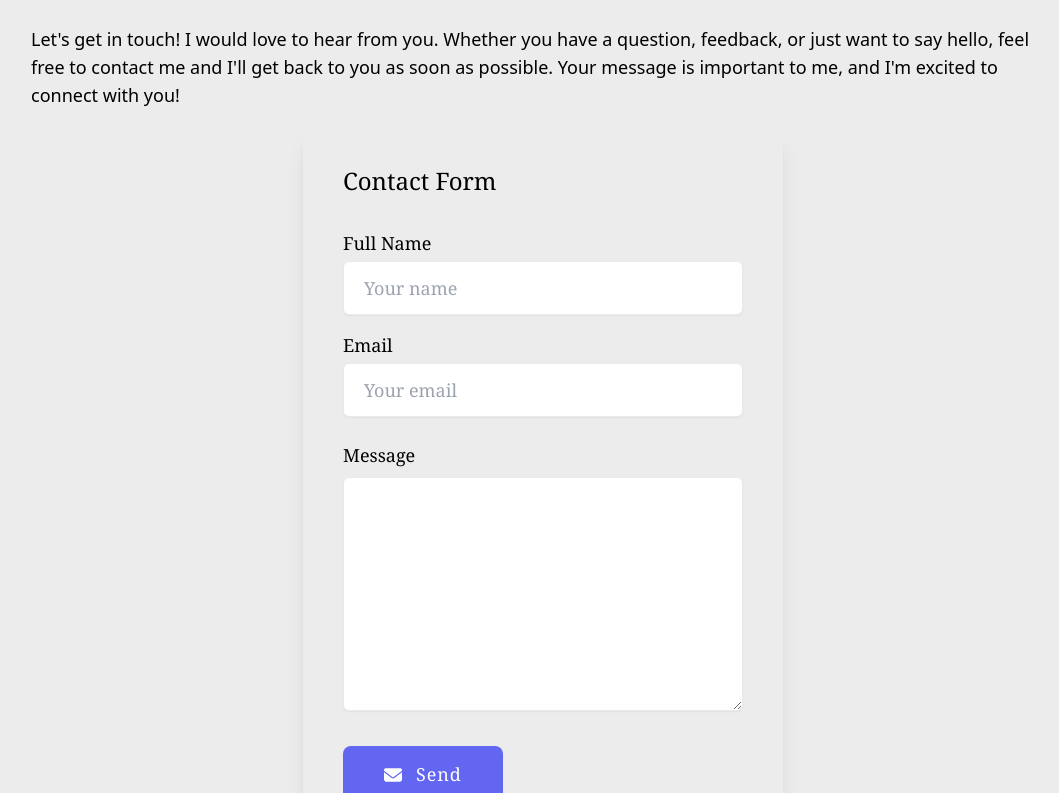
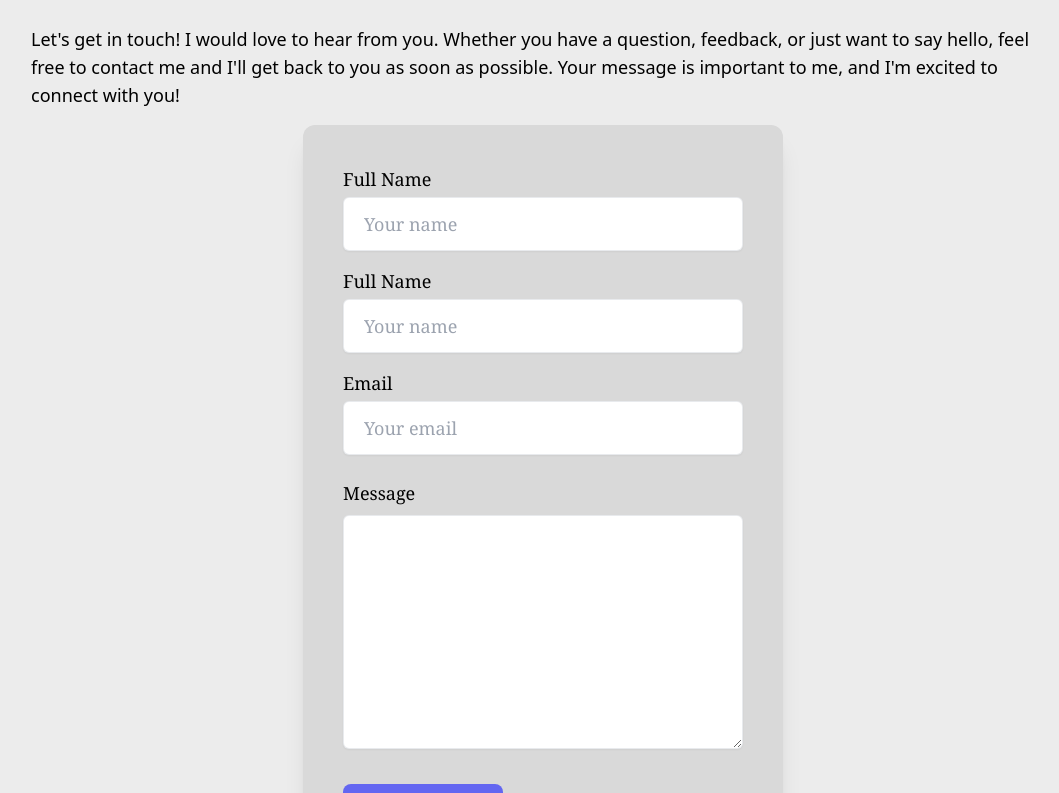
Before and after one commit to gastondvoskin/portfolio, a React (Vite) app in the folder client/: page / in a window 1280 px wide. Shown: the part 5300-6093 px from the top of the page, without its empty margins (97-1156 px from the left). Built offline with nearby package versions, Linux system fonts and the light colour scheme; no server answers.

Commit message:
Styling and modularizing Form

```diff
--- a/client/src/components/Form.jsx
+++ b/client/src/components/Form.jsx
@@ -2,6 +2,7 @@ import { useState } from "react";
 import axios from "axios";
 import { FontAwesomeIcon } from '@fortawesome/react-fontawesome';
 import { faEnvelope } from '@fortawesome/free-solid-svg-icons';
+import Form_Input from "./Form_Input";
 
 const envelopeIcon = <FontAwesomeIcon icon={faEnvelope} />
 
@@ -15,7 +16,7 @@ const Form = () => {
   })
 
 
-  const [loading, setLoading] = useState(false);
+  const [sending, setSending] = useState(false);
 
   const onChange = (event) => {
     const { value, name } = event.target;
@@ -24,7 +25,7 @@ const Form = () => {
 
   const onSubmit = async (e) => {
     e.preventDefault();
-    setLoading(true);
+    setSending(true);
 
     try {
       const response = await axios.post("/contact", inputs);
@@ -35,24 +36,23 @@ const Form = () => {
         message:""
       })
     } catch (error) {
-      alert("Error al enviar la consulta");
+      alert("An error occured.");
     } finally {
-      setLoading(false);
+      setSending(false);
     }
   };
+
   return (
     <div className="w-full lg:w-1/2">
 			<div className="leading-loose">
 				<form
 					onSubmit={onSubmit}
-					className="max-w-xl m-4 p-6 sm:p-10 bg-secondary-light dark:bg-secondary-dark rounded-xl shadow-xl text-left"
+					className="max-w-xl m-4 p-6 sm:p-10 bg-mybg2 dark:bg-mybg2d rounded-xl shadow-xl text-left"
 				>
-					<p className="font-general-medium text-primary-dark dark:text-primary-light text-2xl mb-8">
-						Contact Form
-					</p>
-          <div className="font-general-regular mb-4">
+          <Form_Input name="name" labelText="Full Name" value={inputs.name} onChange={onChange} placeHolder="Your name"/>
+          <div className="mb-4">
             <label
-              className="block text-lg text-primary-dark dark:text-primary-light mb-1"
+              className="block mb-1 text-lg text-black dark:text-white"
               htmlFor="name"
             >
               Full Name
@@ -60,7 +60,7 @@ const Form = () => {
             <input
               value={inputs.name}
               onChange={onChange}
-              className="w-full px-5 py-2 border border-gray-300 dark:border-primary-dark border-opacity-50 text-primary-dark dark:text-secondary-light bg-ternary-light dark:bg-ternary-dark rounded-md shadow-sm text-md"
+              className="w-full px-5 py-2 bg-white text-black text-md border border-gray-300 border-opacity-50 rounded-md shadow-sm dark:bg-mybg1d dark:text-white dark:border-gray-500"
               type="text"
               id="name"
               name="name"
@@ -69,6 +69,7 @@ const Form = () => {
               required
             />
           </div>
+
           <div className="font-general-regular mb-4">
             <label
               className="block text-lg text-primary-dark dark:text-primary-light mb-1"
@@ -104,14 +105,16 @@ const Form = () => {
 							cols="14"
 							rows="6"
 							aria-label="Message"
-						></textarea>
+						>
+              Your message
+            </textarea>
 					</div>
 
           <div className="font-general-medium w-40 px-4 py-2.5 text-white text-center font-medium tracking-wider bg-indigo-500 hover:bg-indigo-600 focus:ring-1 focus:ring-indigo-900 rounded-lg mt-6 duration-500">
             <button
               type="submit"
             >
-              {loading ? (
+              {sending ? (
                 "loading"
               ) : (
                 <div>
--- /dev/null
+++ b/client/src/components/Form_Input.jsx
@@ -0,0 +1,25 @@
+const Form_Input = ({name, labelText, value, onChange, placeHolder}) => {
+  return (
+    <div className="mb-4">
+      <label
+        className="block mb-1 text-lg text-black dark:text-white"
+        htmlFor={name}
+      >
+        {labelText}
+      </label>
+      <input
+        value={value}
+        onChange={onChange}
+        className="w-full px-5 py-2 bg-white text-black text-md border border-gray-300 border-opacity-50 rounded-md shadow-sm dark:bg-mybg1d dark:text-white dark:border-gray-500"
+        type="text"
+        id={name}
+        name={name}
+        placeholder={placeHolder}
+        aria-label={name}
+        required
+      />
+    </div>
+  );
+};
+
+export default Form_Input;
```
